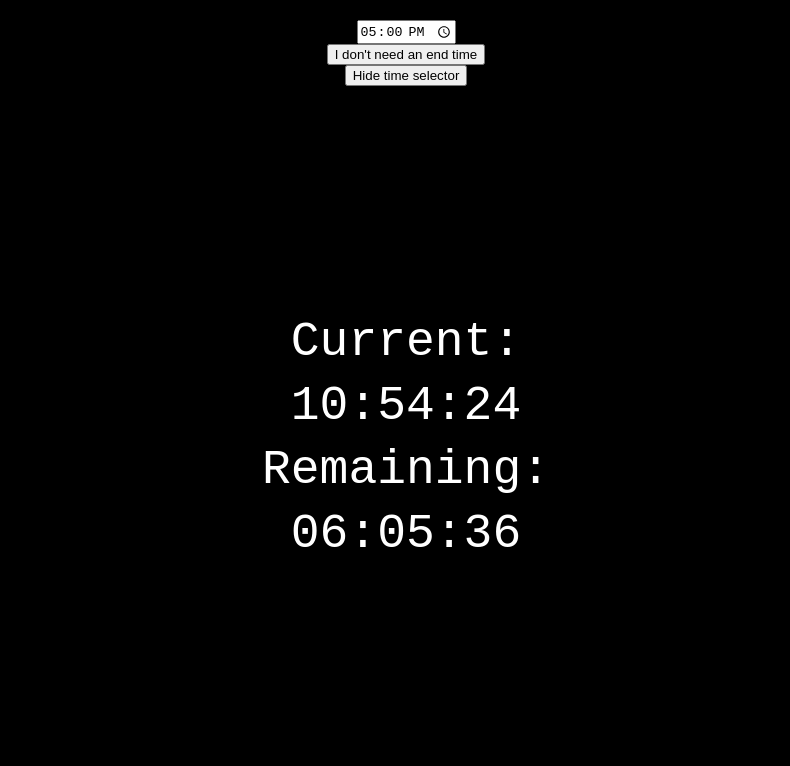
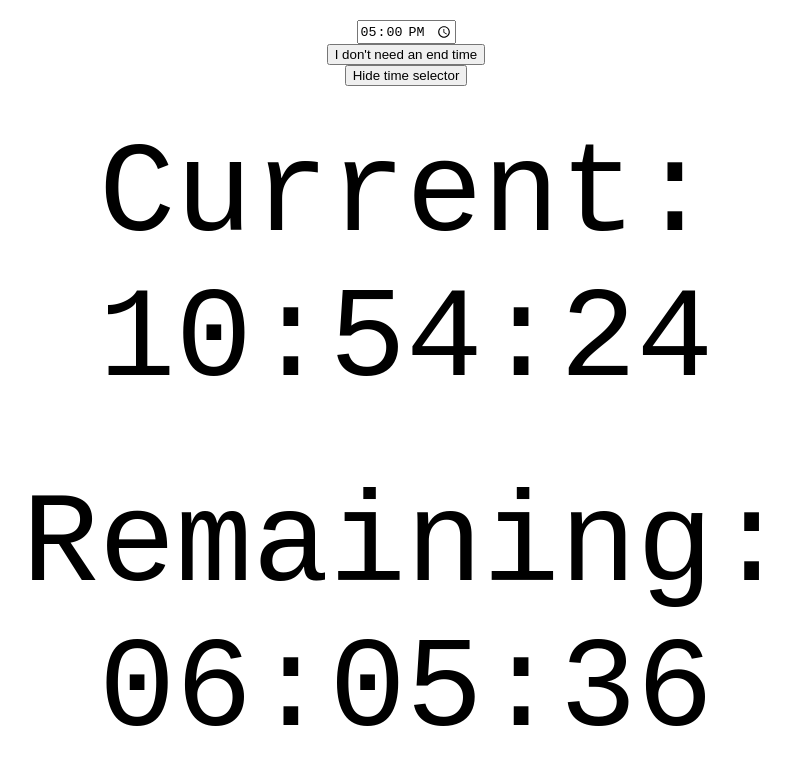
Before and after one commit to alfonsodelavega/time, a plain HTML site: page index.html in a window 1280 px wide. Shown: the whole page, without its empty margins (234-1024 px from the left). Drawn offline with Linux system fonts and the light colour scheme.

Commit message:
Update style

```diff
--- a/index.html
+++ b/index.html
@@ -13,20 +13,20 @@
             justify-content: center;
             height: 100vh;
             margin: 0;
-            background-color: #000000;
-            color: #ffffff;
+            color: #000000;
+            background-color: #ffffff;
         }
         #endTimeSelector {
             margin-top: 20px;
         }
         #timeDisplay {
-            font-size: 3rem;
+            font-size: 8rem;
             text-align: center;
             margin-top: auto;
             margin-bottom: auto;
         }
-        #currentTime, #remainingTime {
-            margin: 10px 0;
+        #currentTime {
+            margin-bottom: 60px;
         }
     </style>
 </head>
```
